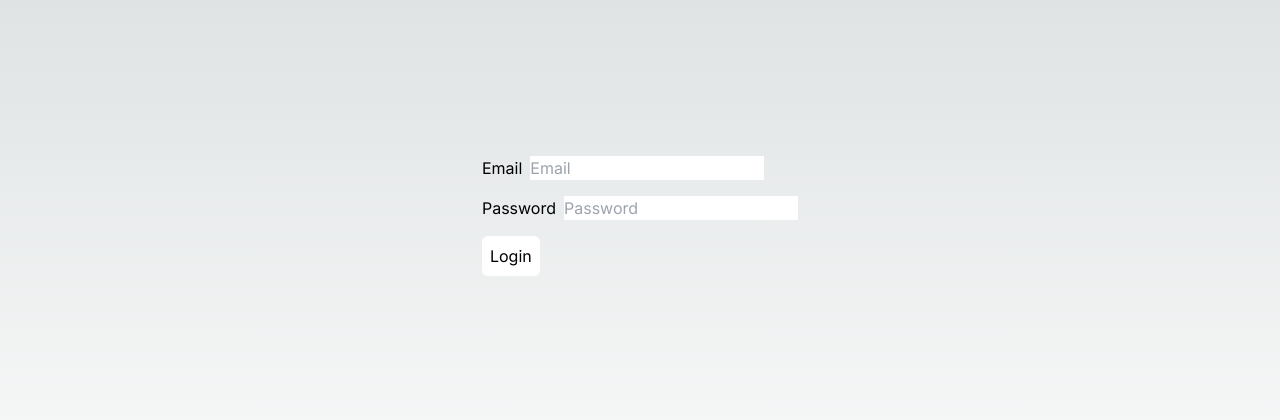
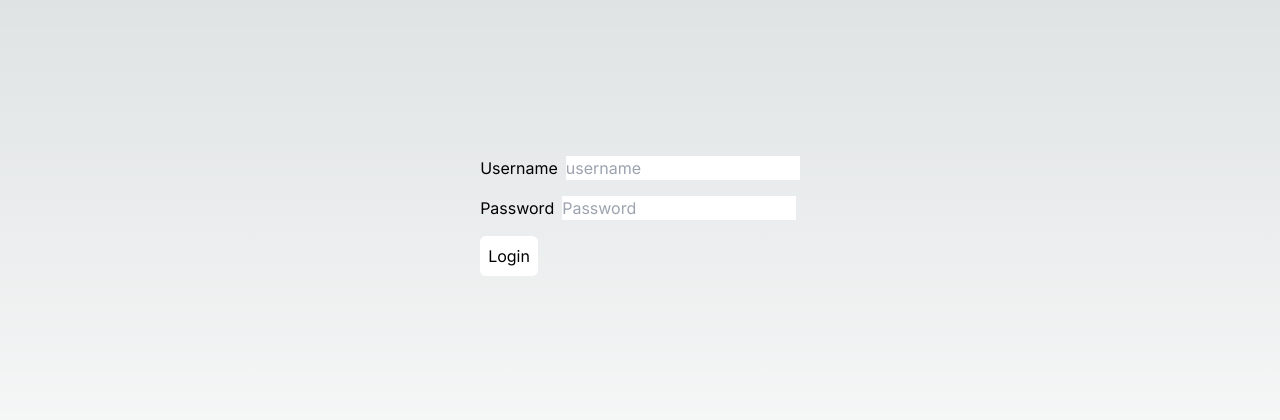
Before and after one commit to brkcrdk/auth-test, a Next.js app: page /login in a window 1280 px wide. Shown: the part 184-604 px from the top of the page. Built offline with nearby package versions, Linux system fonts and the light colour scheme.

Commit message:
refactor: input names fix

```diff
--- a/app/(auth)/login/page.tsx
+++ b/app/(auth)/login/page.tsx
@@ -5,11 +5,11 @@ export default function LoginPage() {
     <div>
       <form className="space-y-4" action={loginAction}>
         <div className="space-x-2">
-          <label htmlFor="email">Email</label>
+          <label htmlFor="username">Username</label>
           <input
             type="text"
-            id="email"
-            placeholder="Email"
+            id="username"
+            placeholder="username"
             name="username"
             className="text-black"
           />
```
